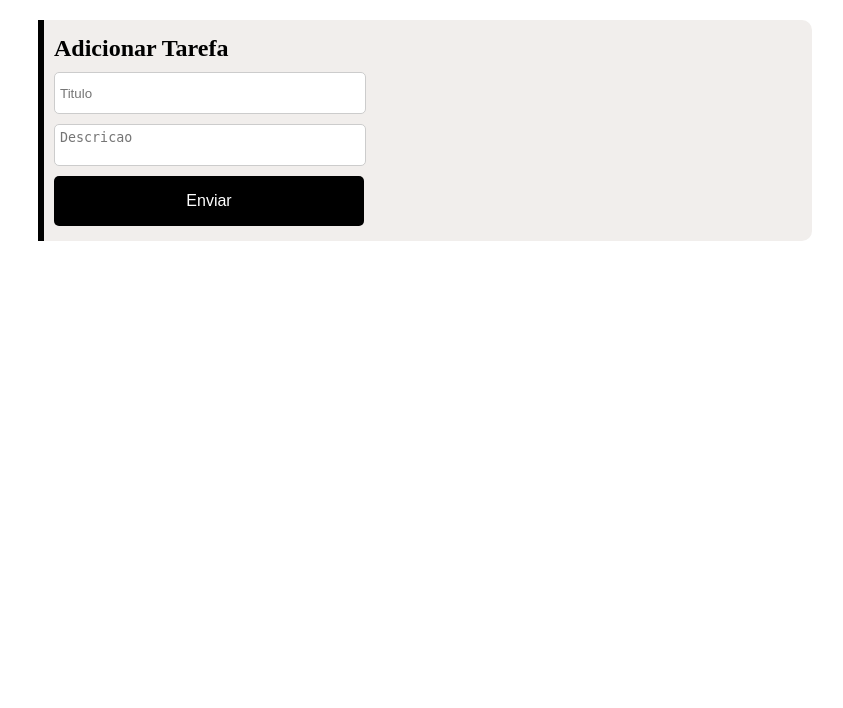
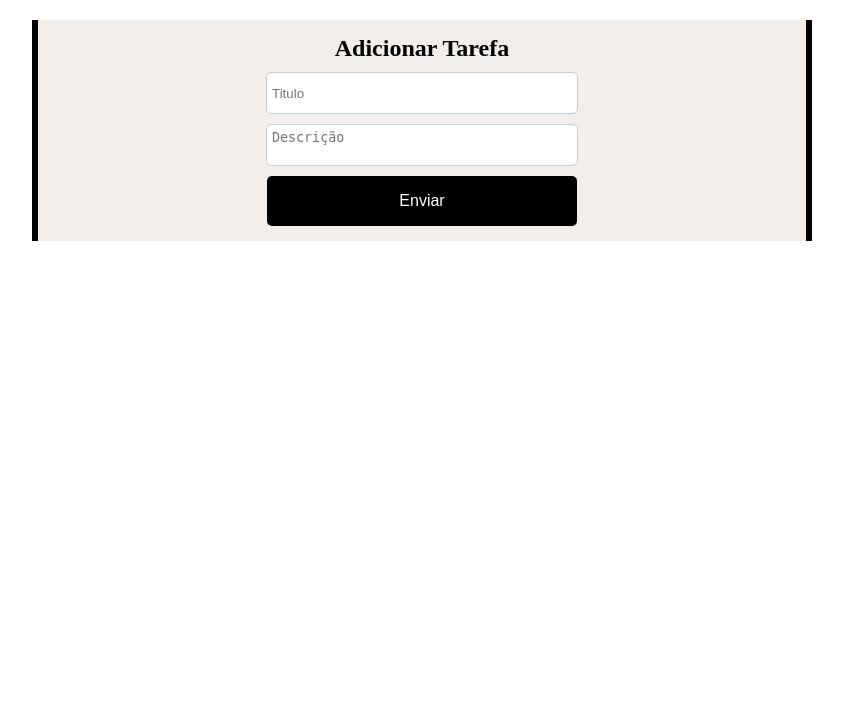
Before and after one commit to joaogabgr/ToDo-list, a Flask app: page / in a window 1280 px wide. Shown: the part 50-758 px from the top of the page, without its empty margins (218-1061 px from the left). Run offline with Flask 3, Linux system fonts and the light colour scheme; the visitor is signed in with stand-in values (Sample User, id 1); data that the repository does not hold is empty; parts of the project's set-up code (start-up, migrations or seed data) failed here and were passed over; some libraries are stand-ins or nearby versions.

Commit message:
Melhoria no design do site

```diff
--- a/static/css/global.css
+++ b/static/css/global.css
@@ -58,6 +58,7 @@ main {
     display: flex;
     flex-direction: column;
     padding: var(--respiro);
+    align-items: center;
 }
 
 footer {
--- a/static/css/index.css
+++ b/static/css/index.css
@@ -1,11 +1,12 @@
 form {
-    width: calc(100% - 20px);
+    width: 100%;
+    align-items: center;
     display: flex;
     flex-direction: column;
     border-left: 6px solid var(--corFonte);
-    padding: 10px;
+    border-right: 6px solid var(--corFonte);
     background-color: var(--corPrincipal);
-    border-radius: 0 10px 10px 0;
+    padding: 10px 0px;
 }
 
     form * {
@@ -71,19 +72,20 @@ form {
     display: flex;
     align-items: center;
     flex-direction: column;
+    width: 100%;
 }
 
     .bloco {
         background-color: var(--corPrincipal);
+        display: flex;
         width: calc(100% - 20px);
-        display: flex;
+        padding: 10px;
         justify-content: space-between;
         align-items: center;
         margin-top: var(--marginTop);
-        padding: 10px;
-        border-radius: 0 10px 10px 0;
         color: var(--corFonte);
         border-left: 6px solid var(--corFonte);
+        border-right: 6px solid var(--corFonte);
     }
 
     .bloco:last-child {
--- a/templates/index.html
+++ b/templates/index.html
@@ -14,7 +14,7 @@
 <form action="/criar" method="post">
     <h2>Adicionar Tarefa</h2>
     <input required type="text" name="titulo" id="titulo" placeholder="Titulo">
-    <textarea required onkeyup="ajustarTamanho(this)" type="text" name="descricao" id="descricao" placeholder="Descricao"></textarea>
+    <textarea required onkeyup="ajustarTamanho(this)" type="text" name="descricao" id="descricao" placeholder="Descrição"></textarea>
     <input type="submit" value="Enviar">
     </div>
 </form>
```
